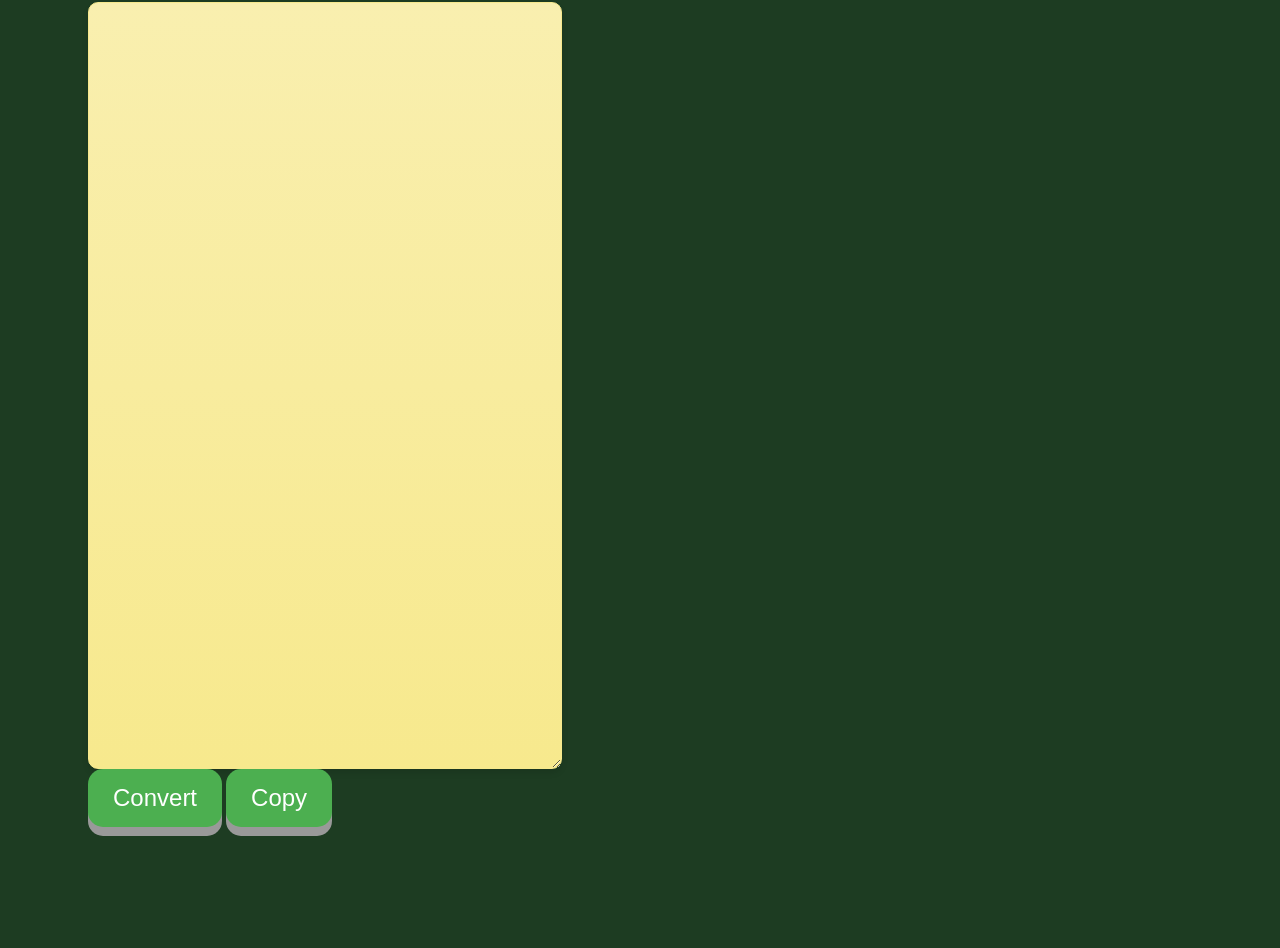
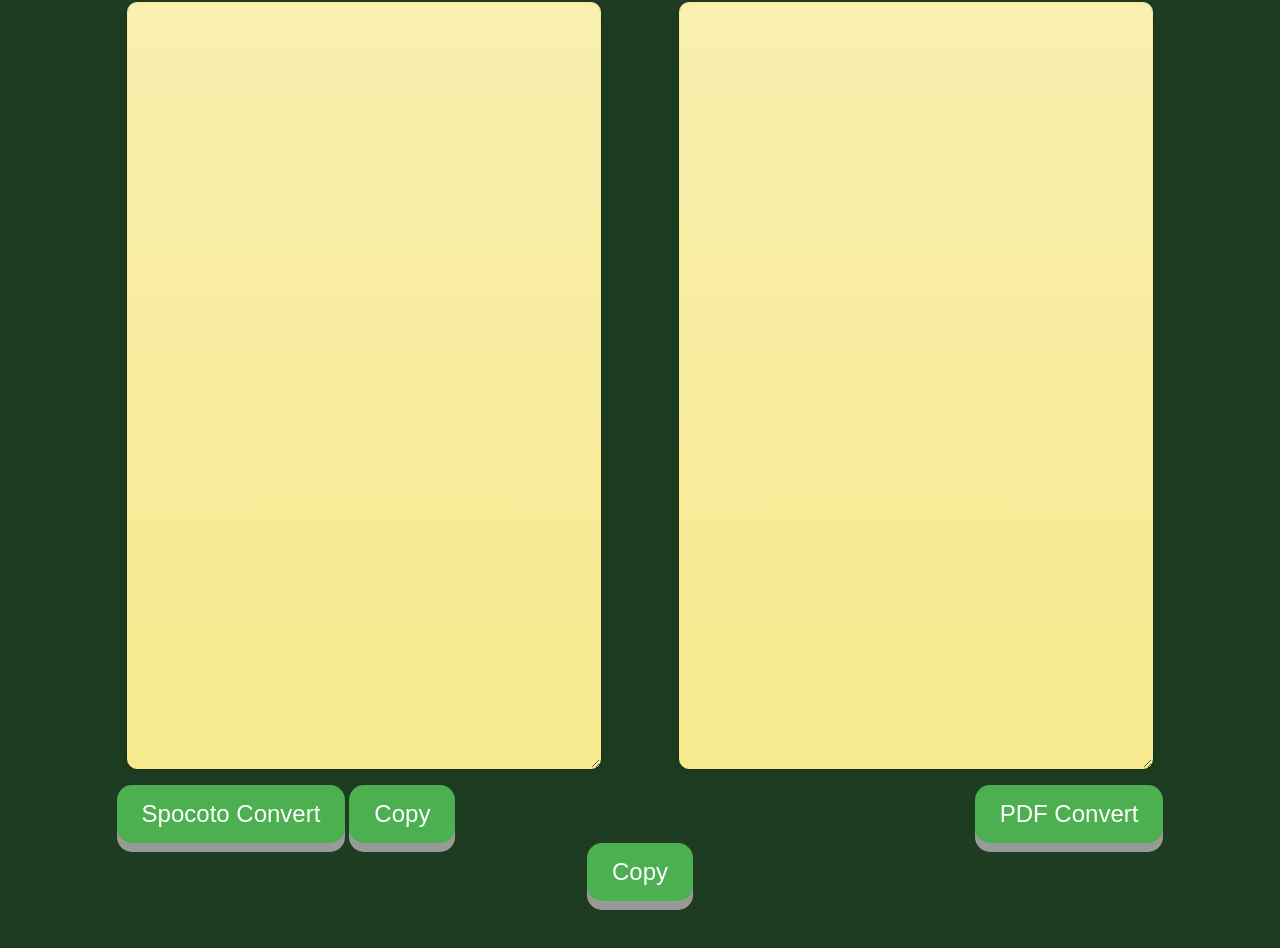
Before and after one commit to krisgiyan/judgescore, a plain HTML site: page index.html in a window 1280 px wide. Shown: the part 78-1026 px from the top of the page. Before the commit the page ends 993 px from the top, so only its background shows below. Drawn offline with Linux system fonts and the light colour scheme.

Commit message:
Update index.html

```diff
--- a/index.html
+++ b/index.html
@@ -4,14 +4,22 @@
     <meta charset="UTF-8">
     <title>Judges Score</title>
     <link rel="stylesheet" href="styles.css">
+    <link rel="shortcut icon" type="image/jpg" href="favicon.jpg">
 </head>
 <body>
 <script src="script.js"></script>
 <h1>Judges Score</h1>
-<textarea name="" id="area" cols="70" rows="30"></textarea>
-<button onclick="convert()">Convert</button>
-<button onclick="copy()">Copy</button>
-<footer></footer>
+<div id="divID">
+    <textarea name="" id="area" cols="70" rows="30"></textarea>
+    <textarea name="" id="area2" cols="70" rows="30"></textarea>
+</div>
+<p>
+    <button onclick="convert()">Spocoto Convert</button>
+    <button onclick="copy()">Copy</button>
+    <a> aaaaaaaaaaaaaaaaaaaaaaaaaaaaaaaaaaaaaaaaaaaaaaaaaaaaaaaaaaaaaaaaaaaaaaaa </a>
+    <button onclick="pdfconvert()">PDF Convert</button>
+    <button onclick="copy2()">Copy</button>
+</p>
 
 </body>
 </html>
```
